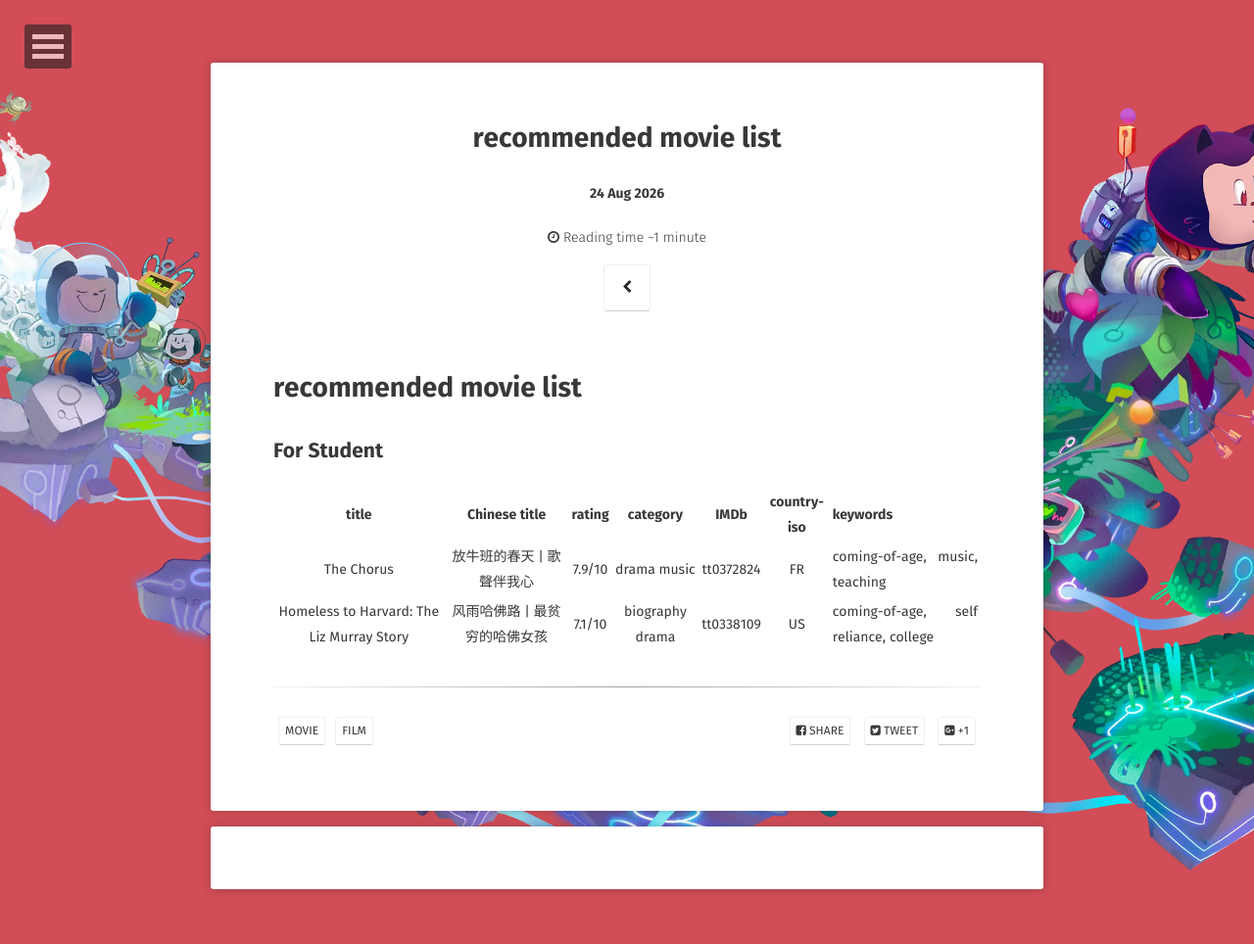
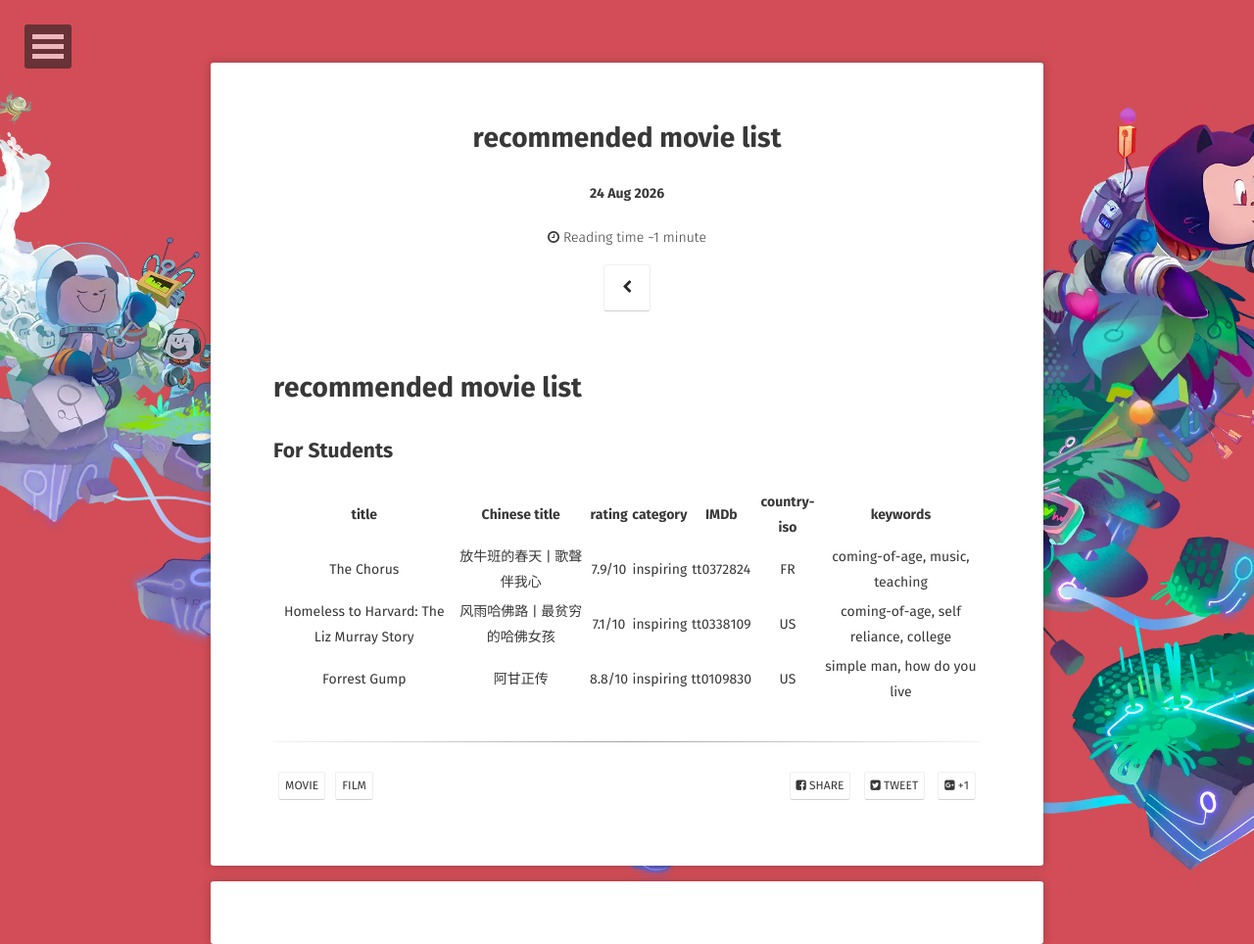
Before and after one commit to WebPavel/WebPavel.github.io, a Jekyll site: the page built from _posts/2026-08-24-recommended-movie-list.md, in a window 1280 px wide. Shown: the whole page at 98% size. Built offline with Jekyll 4.4.1, drawn with Linux system fonts in a browser that asks for light colours; some web fonts are replaced; comment, search, counter and statistics services are not loaded.

Commit message:
feat: update the list of recommended movies and correct the categories to which the movies belong

```diff
--- a/_posts/2026-08-24-recommended-movie-list.md
+++ b/_posts/2026-08-24-recommended-movie-list.md
@@ -9,9 +9,10 @@ comments: true
 
 # recommended movie list
 
-## For Student
+## For Students
 
-|                   title                   |         Chinese title          | rating |    category     |   IMDb    | country-iso | keywords                              |
-|:-----------------------------------------:|:------------------------------:|:------:|:---------------:|:---------:|:-----------:|---------------------------------------|
-|                The Chorus                 |   放牛班的春天 \| 歌聲伴我心   | 7.9/10 |   drama music   | tt0372824 |     FR      | coming-of-age, music, teaching        |
-| Homeless to Harvard: The Liz Murray Story | 风雨哈佛路 \| 最贫穷的哈佛女孩 | 7.1/10 | biography drama | tt0338109 |     US      | coming-of-age, self reliance, college |
+|                   title                   |         Chinese title          | rating | category  |   IMDb    | country-iso |               keywords                |
+|:-----------------------------------------:|:------------------------------:|:------:|:---------:|:---------:|:-----------:|:-------------------------------------:|
+|                The Chorus                 |   放牛班的春天 \| 歌聲伴我心   | 7.9/10 | inspiring | tt0372824 |     FR      |    coming-of-age, music, teaching     |
+| Homeless to Harvard: The Liz Murray Story | 风雨哈佛路 \| 最贫穷的哈佛女孩 | 7.1/10 | inspiring | tt0338109 |     US      | coming-of-age, self reliance, college |
+|               Forrest Gump                |            阿甘正传            | 8.8/10 | inspiring | tt0109830 |     US      |      simple man, how do you live      |
```
